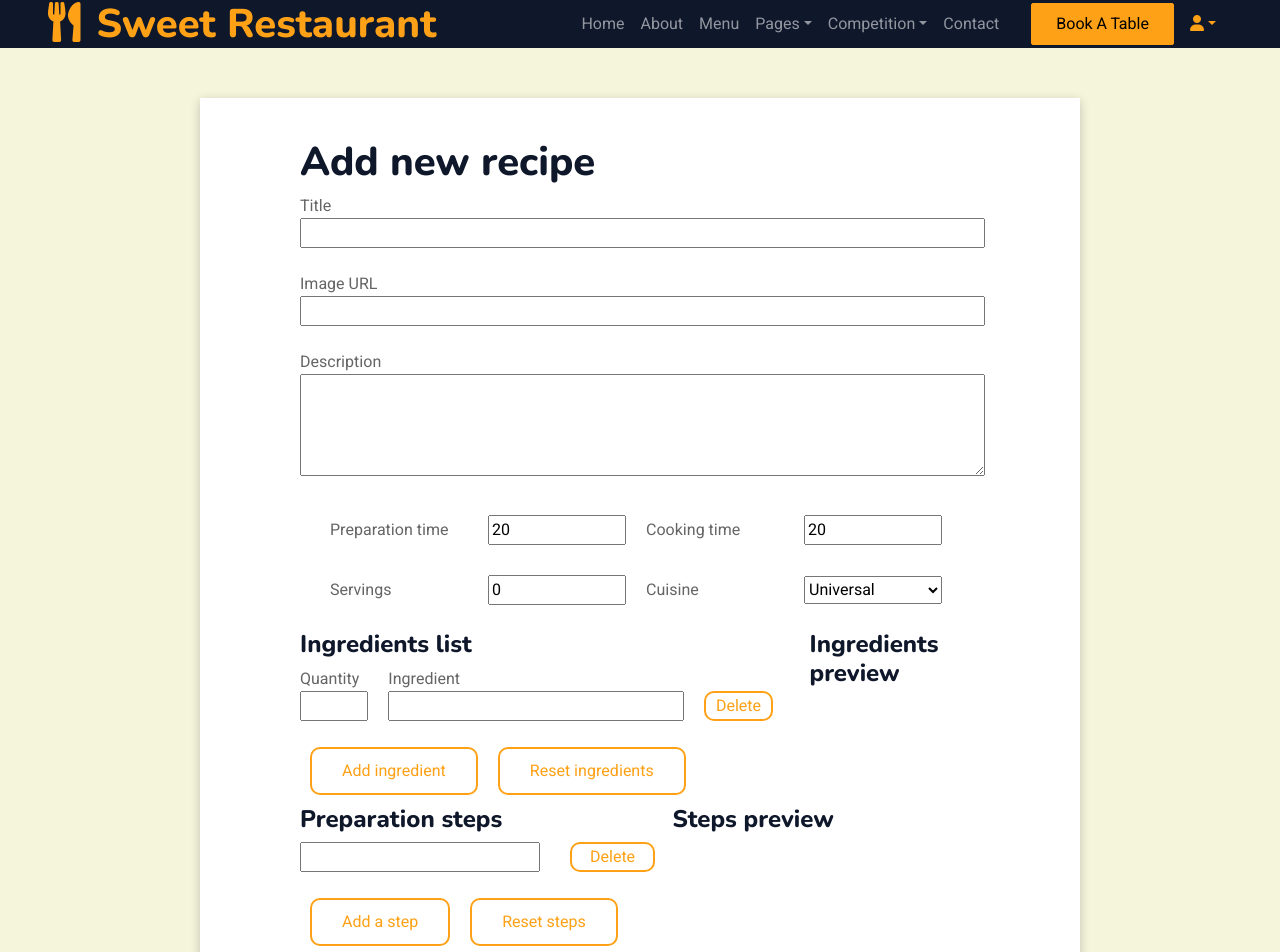
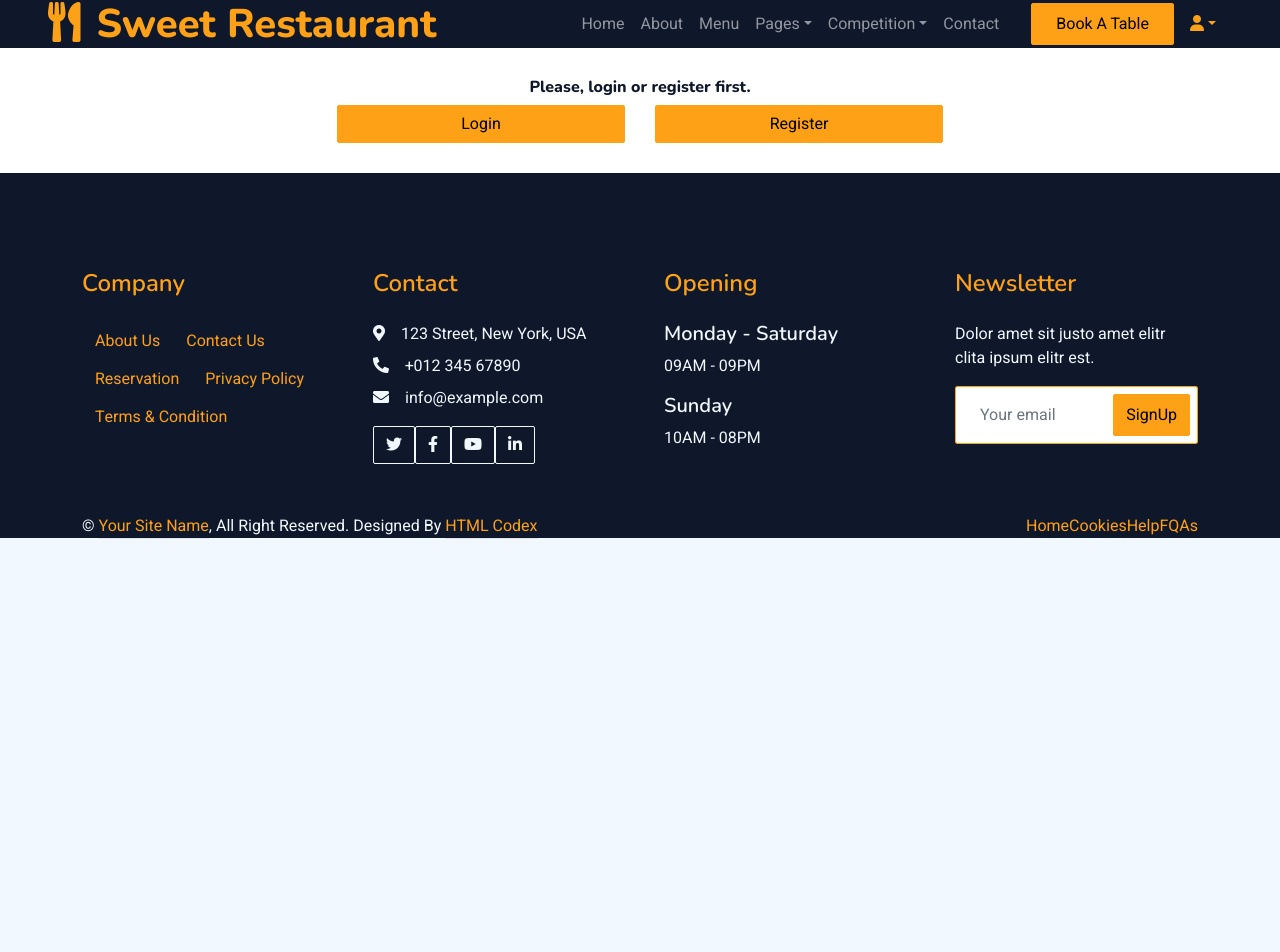
Before and after one commit to Elena971914/Restaurant-app-react, a React (Vite) app in the folder client/: page /recipes/new in a window 1280 px wide. Shown: the top 952 px of the page. After the commit the page ends 800 px from the top, so only its background shows below. Built offline with nearby package versions, Linux system fonts and the light colour scheme.

Commit message:
configuring adding recipe form, just without server request

```diff
--- a/client/src/App.jsx
+++ b/client/src/App.jsx
@@ -1,12 +1,10 @@
 import { Routes, Route } from "react-router-dom"
 import About from './components/About'
-import BackToTop from './components/BackToTop'
 import Footer from './components/Footer'
 import Menu from './components/Menu'
 import Navbar from './components/Navbar'
 import Daily from "./components/Daily"
 import HomePage from "./components/HomePage"
-import OurTeam from "./components/OurTeam"
 import Booking from "./components/Booking"
 import Testimonials from "./components/Testimonials/Testimonials"
 import Contacts from "./components/Contacts"
@@ -35,7 +33,6 @@ function App() {
         <Route path='/testimonials' element={<Testimonials />} />
         <Route path='/booking' element={<Booking />} />
         <Route path="/contacts" element={<Contacts />} />
-        <Route path='/team' element={<OurTeam />}/>
         <Route path='/login' element={<Login />}/>
         <Route path='/register' element={<Register />}/>
         <Route path='/logout' element={<Logout />}/>
--- a/client/src/components/Daily/AddNewRecipe.jsx
+++ b/client/src/components/Daily/AddNewRecipe.jsx
@@ -1,13 +1,15 @@
-import { useState } from "react";
+import { useContext, useState } from "react";
 import styles from "./AddNewRecipe.module.css";
+import UserContext from "../../contexts/UserContext";
+import { Link } from "react-router-dom";
 
 const INITIAL_VALUES = {
   name: "",
   image: "",
   description: "",
   cookingTime: 20,
-  preparationTime: 20,
-  servings: 0,
+  type: "Breakfast",
+  servings: 2,
   cuisine: "balkan",
   ingredients: [{ ingredient: "", quantity: "" }],
   previewIngredients: "",
@@ -16,6 +18,7 @@ const INITIAL_VALUES = {
 };
 
 export default function AddNewRecipe() {
+  const { isAuthenticated, email } = useContext(UserContext);
   const [formValues, setFormValues] = useState(INITIAL_VALUES);
   const [ingredients, setIngredients] = useState(INITIAL_VALUES.ingredients);
   const [previewIngredients, setPreviewIngredients] = useState(
@@ -25,30 +28,30 @@ export default function AddNewRecipe() {
   const [previewSteps, setPreviewSteps] = useState(INITIAL_VALUES.previewSteps);
 
   const changeHandler = (e) => {
-    let value = "";
     if (e.target.type === "number") {
-      value = Number(e.target.value);
+      e.target.value = Number(e.target.value);
     }
-    setFormValues((state) => ({ ...state, [e.target.name]: value }));
+    setFormValues((state) => ({ ...state, [e.target.name]: e.target.value }));
   };
 
   // INGREDIENTS
   const addIngredientButtonHandler = () => {
-    setIngredients([...ingredients, { ingredient: "", quantity: "" }]);
+    setIngredients((ingredients) => [
+      ...ingredients,
+      { ingredient: "", quantity: "" },
+    ]);
   };
+
   const changeIngredientsHandler = (e, i) => {
     const { name, value } = e.target;
-    const onchangeVal = [...ingredients];
-    onchangeVal[i][name] = value;
-    setIngredients(onchangeVal);
-    setPreviewIngredients(
-      ingredients.map((element, index) => (
-        <li key={index}>
-          {" "}
-          {element.quantity} {element.ingredient}
-        </li>
-      ))
-    );
+    const updatedIngredients = [...ingredients];
+    updatedIngredients[i][name] = value;
+    setIngredients(updatedIngredients);
+
+    setFormValues((prevState) => ({
+      ...prevState,
+      ingredients: updatedIngredients.map((ingredient) => ({ ...ingredient })),
+    }));
   };
 
   const deleteIngredientHandler = (i) => {
@@ -58,7 +61,6 @@ export default function AddNewRecipe() {
     setPreviewIngredients(
       ingredients.map((element, index) => (
         <li key={index}>
-          {" "}
           {element.quantity} {element.ingredient}
         </li>
       ))
@@ -72,16 +74,18 @@ export default function AddNewRecipe() {
 
   //STEPS
   const addStepButtonHandler = () => {
-    setSteps([...steps, { step: "" }]);
+    setSteps((steps) => [...steps, { step: "" }]);
   };
+
   const changeStepsHandler = (e, i) => {
-    const { name, value } = e.target;
-    const onchangeVal = [...steps];
-    onchangeVal[i][name] = value;
-    setSteps(onchangeVal);
-    setPreviewSteps(
-      steps.map((element, index) => <li key={index}> {element.step}</li>)
-    );
+    const { value } = e.target;
+    const updatedSteps = [...steps];
+    updatedSteps[i].step = value;
+    setSteps(updatedSteps);
+    setFormValues((prevState) => ({
+      ...prevState,
+      steps: updatedSteps.map((step) => ({ step: step.step })),
+    }));
   };
 
   const deleteStepHandler = (i) => {
@@ -99,11 +103,26 @@ export default function AddNewRecipe() {
   };
 
   //SUBMIT
-  const submitButtonHandler = () => {};
+  const onSubmit = (e) => {
+    e.preventDefault();
+
+    const objServer = { ...formValues };
+    objServer.ingredients = formValues.ingredients.map(
+      (ingredient) => `${ingredient.quantity} ${ingredient.ingredient}`
+    );
+    objServer.steps = formValues.steps.map((step) => `${step.step}`);
+    delete objServer.previewSteps;
+    delete objServer.previewIngredients;
+    objServer.author = email;
+
+
+  };
 
   return (
+    <>
+  {isAuthenticated && (
     <div className={styles.main}>
-      <form className={styles.form}>
+    <form className={styles.form} onSubmit={onSubmit}>
       <h1>Add new recipe</h1>
       <label htmlFor="name">Title</label>
       <input
@@ -118,7 +137,7 @@ export default function AddNewRecipe() {
       <input
         className={styles.wide}
         type="text"
-          name="name"
+        name="image"
         value={formValues.image}
         onChange={changeHandler}
       />
@@ -134,13 +153,12 @@ export default function AddNewRecipe() {
       />
       <br />
       <div className={styles.properties}>
-          <label htmlFor="cookingTime">Preparation time</label>
-          <input
-            type="number"
-            name="preparationTime"
-            value={formValues.preparationTime}
-            onChange={changeHandler}
-          />
+        <label htmlFor="type">Type</label>
+        <select id="type" name="type" onChange={changeHandler}>
+          <option value="breakfast">Breakfast</option>
+          <option value="lunch">Lunch</option>
+          <option value="dinner">Dinner</option>
+        </select>
 
         <label htmlFor="cookingTime">Cooking time</label>
         <input
@@ -218,12 +236,11 @@ export default function AddNewRecipe() {
 
         <div className={styles.containerTwo}>
           <h4>Ingredients preview</h4>
-            <ol>{previewIngredients}</ol>
+          <ul>{previewIngredients}</ul>
         </div>
       </div>
 
       <div className={styles.doubleContainer2}>
-
         <div className={styles.firstContainer}>
           <h4>Preparation steps</h4>
           {steps.map((currentStep, index) => (
@@ -240,10 +257,18 @@ export default function AddNewRecipe() {
               </button>
             </ul>
           ))}
-            <button className={styles.addBtn} type="button" onClick={addStepButtonHandler}>
+          <button
+            className={styles.addBtn}
+            type="button"
+            onClick={addStepButtonHandler}
+          >
             Add a step
           </button>
-          <button className={styles.resetBtn} type="button" onClick={resetStepsButtonHandler}>
+          <button
+            className={styles.resetBtn}
+            type="button"
+            onClick={resetStepsButtonHandler}
+          >
             Reset steps
           </button>
         </div>
@@ -252,13 +277,38 @@ export default function AddNewRecipe() {
           <h4>Steps preview</h4>
           <ol>{previewSteps}</ol>
         </div>
-
       </div>
 
-        <button type="button" onClick={submitButtonHandler}>
-          Submit
-        </button>
+      <button type="submit">Submit</button>
     </form>
   </div>
-  );
+  )}
+
+   {!isAuthenticated && (
+    <div style={{margin: "30px auto", width: '50vw', textAlign:'center'}}>
+      <h6>Please, login or register first.</h6>
+      <div>
+        <Link to="/login">
+          <button
+            type="button"
+            className="btn btn-primary"
+            style={{ width: "45%", marginRight: "30px" }}
+          >
+            Login
+          </button>
+        </Link>
+        <Link to="/register">
+          <button
+            type="button"
+            className="btn btn-primary"
+            style={{ width: "45%" }}
+          >
+            Register
+          </button>
+        </Link>
+      </div>
+    </div>
+    )}
+    </>
+  )
 }
--- a/client/src/components/Daily/AddNewRecipe.module.css
+++ b/client/src/components/Daily/AddNewRecipe.module.css
@@ -91,3 +91,9 @@ padding: 10px 30px
     transition: 0.2s linear;
     background-color: white;
 }
+
+.loginContainer {
+    display: flex;
+    flex-direction: column;
+    padding: 30px 100px
+}
--- a/client/src/components/Navbar.jsx
+++ b/client/src/components/Navbar.jsx
@@ -23,8 +23,7 @@ export default function Navbar() {
                             <Link to='' className="nav-link dropdown-toggle" data-bs-toggle="dropdown">Pages</Link>
                             <div className="dropdown-menu m-0">
                                 <Link to="/booking" className="dropdown-item">Booking</Link>
-                                <Link to="/team" className="dropdown-item">Our Team</Link>
-                                <Link to="/testimonials" className="dropdown-item">Testimonial</Link>
+                                <Link to="/testimonials" className="dropdown-item">Testimonials</Link>
                             </div>
                         </div>
                         <div className="nav-item dropdown">
--- a/client/src/components/OurTeam.jsx
+++ /dev/null
@@ -1,3 +0,0 @@
-export default function OurTeam() {
-    return(<h1>Our team</h1>)
-}
```
Also changed, not shown: 2 other files (tests, documents, lock files or other folders). Lines whose indentation alone changed are shown as unchanged.
